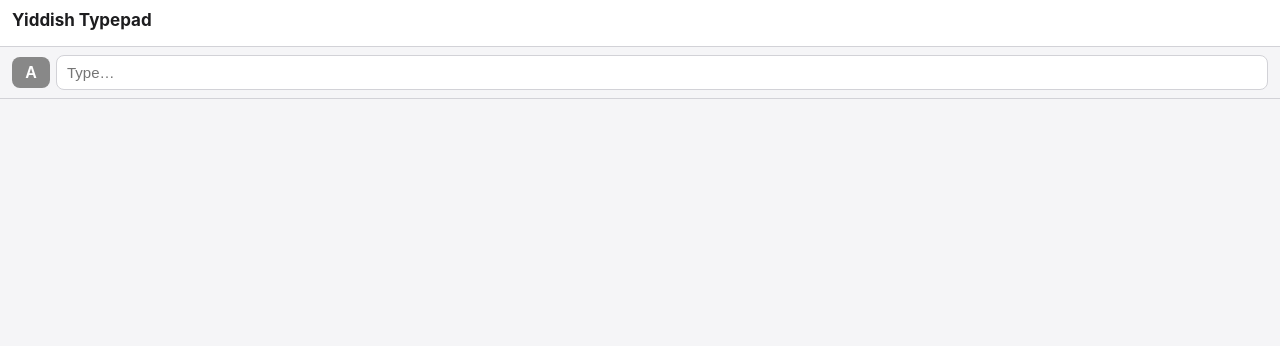
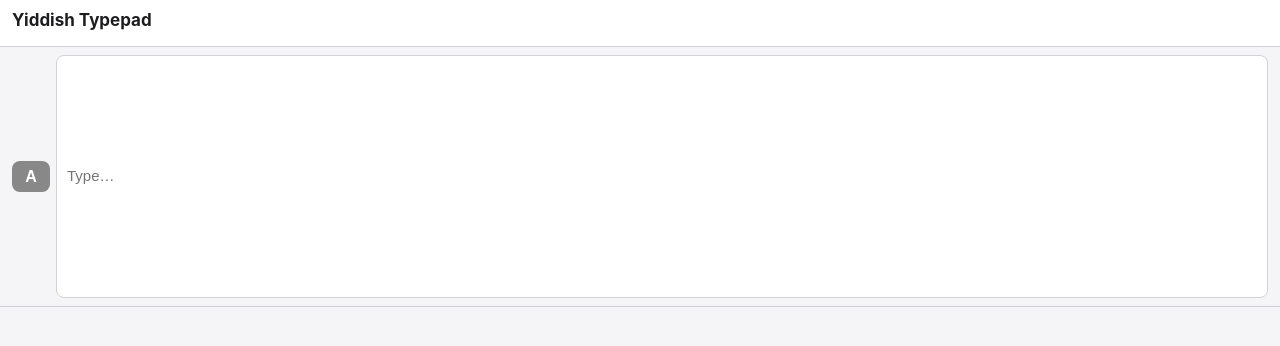
Before and after one commit to MPreston1/yiddish-typepad, a plain HTML site: page index.html in a window 1280 px wide. Drawn offline with Linux system fonts and the light colour scheme.

Commit message:
Update style.css

```diff
--- a/style.css
+++ b/style.css
@@ -101,6 +101,8 @@ html, body {
 #search-input {
     flex: 1;
     min-width: 120px;
+    line-height: 1.5;
+    min-height: calc(10lh + 16px + 2px);
     border: 1px solid var(--border);
     border-radius: 8px;
     padding: 8px 10px;
```
